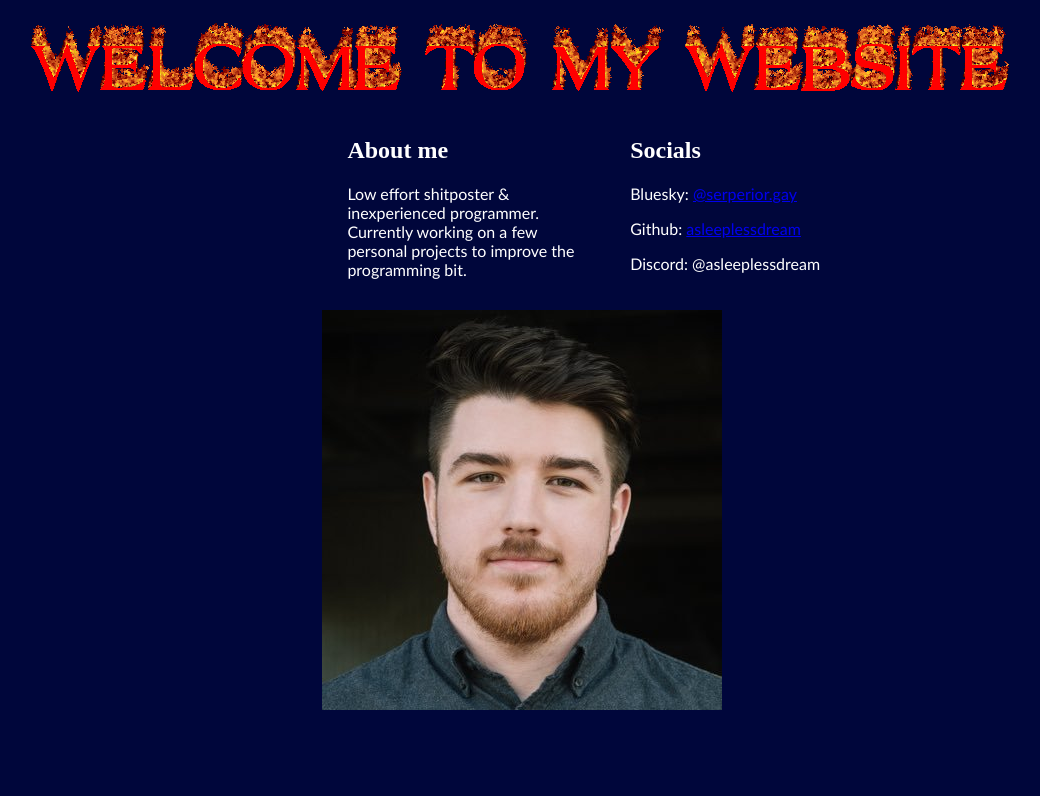
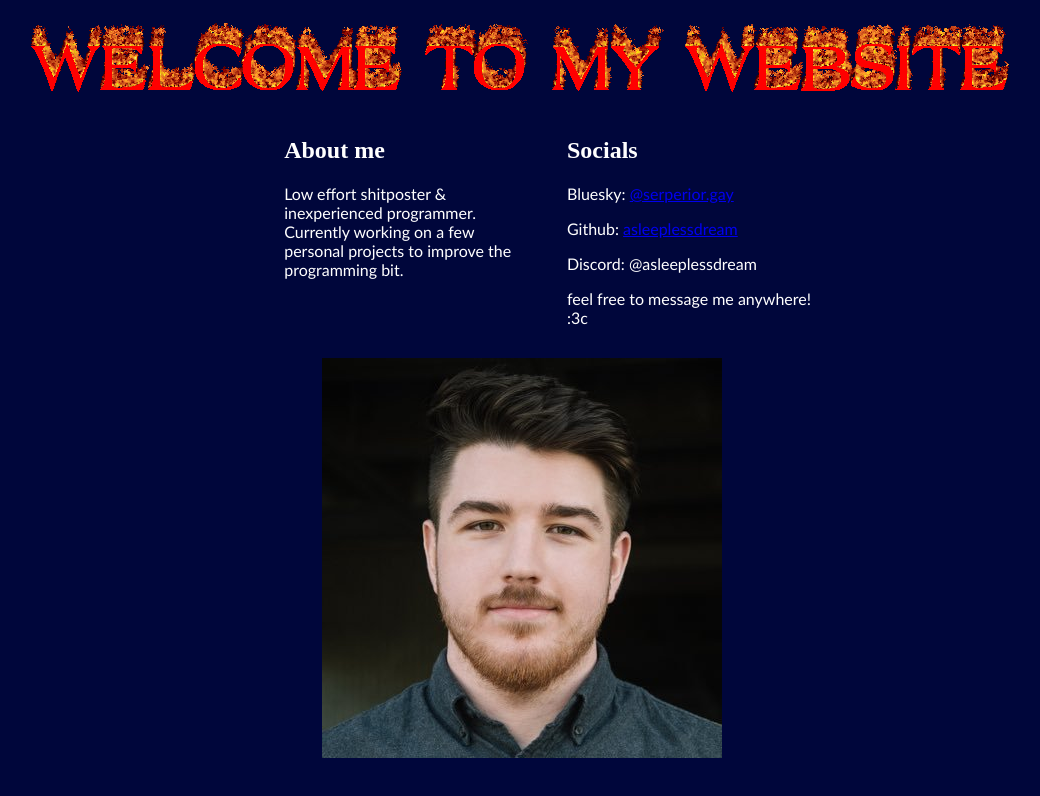
Before and after one commit to asleeplessdream/asleeplessdream.github.io, a plain HTML site: page index.html in a window 1280 px wide. Shown: the whole page, without its empty margins (118-1158 px from the left). Drawn offline with Linux system fonts and the light colour scheme.

Commit message:
minor cleanup

```diff
--- a/index.html
+++ b/index.html
@@ -44,7 +44,7 @@
             float: left;
             width: 20%;
             position: relative;
-            left: 35%;
+            left: 30%;
             padding: 15px;
         }
         .row:after {
@@ -96,6 +96,9 @@
                 <p>
                     Discord: @asleeplessdream
                 </p>
+                <p>
+                    feel free to message me anywhere! :3c
+                </p>
             </div>
         </div>
 
```
Also changed, not shown: 1 other file.
